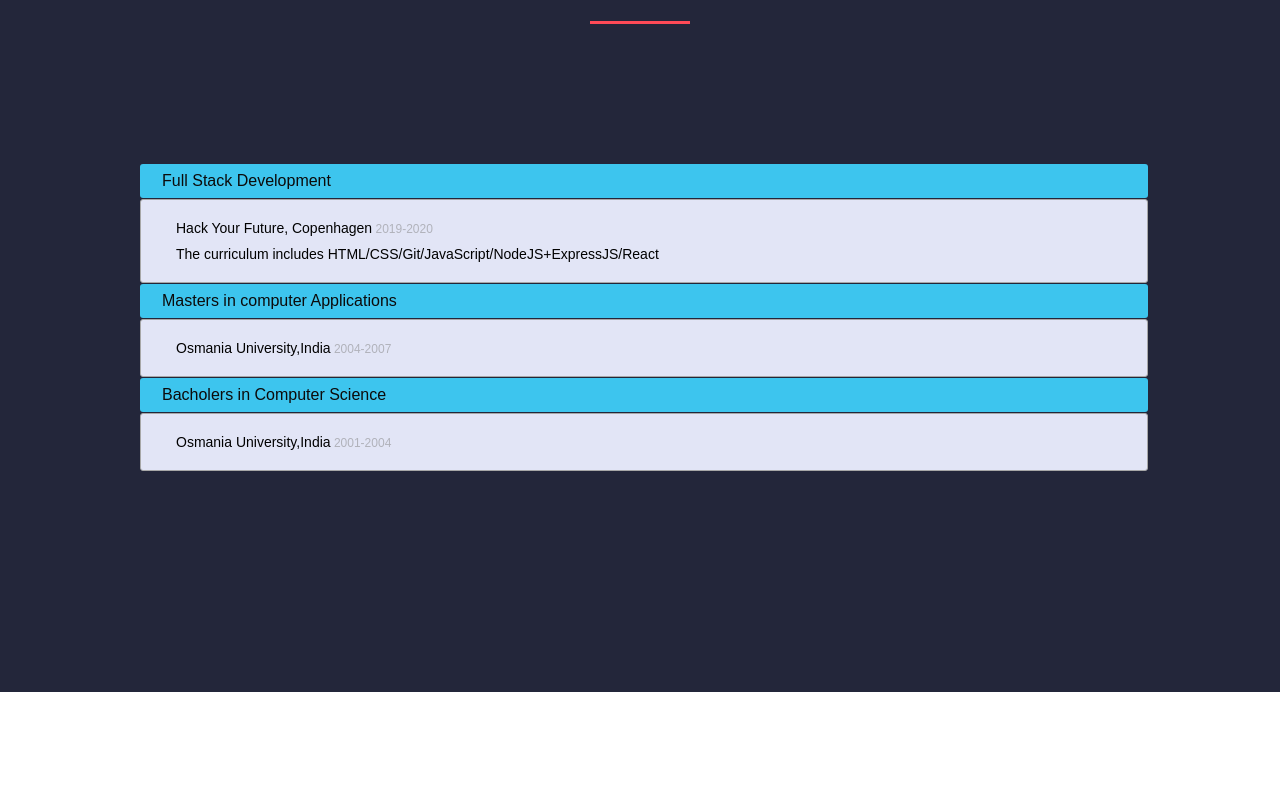
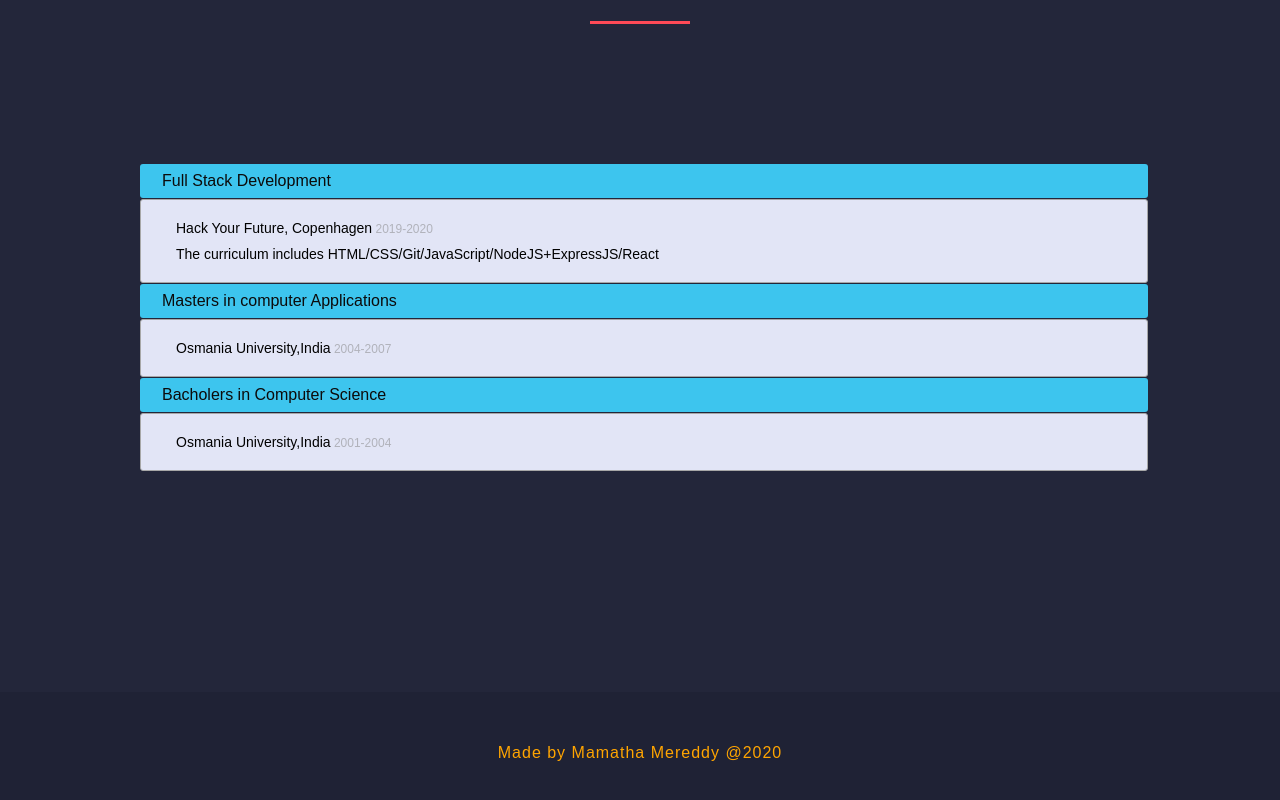
Before and after one commit to mamathamereddy/Portfolio, a React (Create React App) app: page / in a window 1280 px wide. Shown: the part 5476-6276 px from the top of the page. Before the commit the page ends 6168 px from the top, so only its background shows below. Built offline with nearby package versions, Linux system fonts and the light colour scheme.

Commit message:
adding footer

```diff
--- a/src/App.css
+++ b/src/App.css
@@ -129,7 +129,7 @@ body {
 /*Banner page end*/
 
 /* Navbar */
-.navbar {
+.navbar{
   position: fixed;
   top: 0;
   left: 0;
@@ -651,3 +651,23 @@ input:checked + label + .content {
     width:100%
   }
 }
+
+.footer{
+  top: 0;
+  left: 0;
+  width: 100%;
+  padding: 0.75rem 2rem;
+  background: #1f2235;
+  position: relative;
+}
+
+.footer__text {
+  color: orange;
+  font-size: 1rem;
+  letter-spacing: 1px;
+
+}
+.footer p{
+  text-align: center;
+  padding: 40px;
+}
--- a/src/App.js
+++ b/src/App.js
@@ -7,6 +7,7 @@ import About from "./components/About";
 import Education from "./components/Education";
 import Projects from "./components/Projects";
 import Experience from "./components/Experience";
+import Footer from './components/Footer'
 
 function App() {
   return (
@@ -18,6 +19,7 @@ function App() {
       <Projects />
       <Experience />
       <Education />
+      <Footer/>
     </div>
   );
 }
--- /dev/null
+++ b/src/components/Footer.js
@@ -0,0 +1,14 @@
+import React from 'react'
+
+const Footer = () => {
+    return (
+        <div class="footer">
+        <p class="footer__text">Made by Mamatha Mereddy @2020
+        <a href="https://github.com/Laila1222" class="footer__link" target="_blank" rel="noopener noreferrer">
+            </a>
+            </p>
+            </div>
+    )
+}
+
+export default Footer
```
